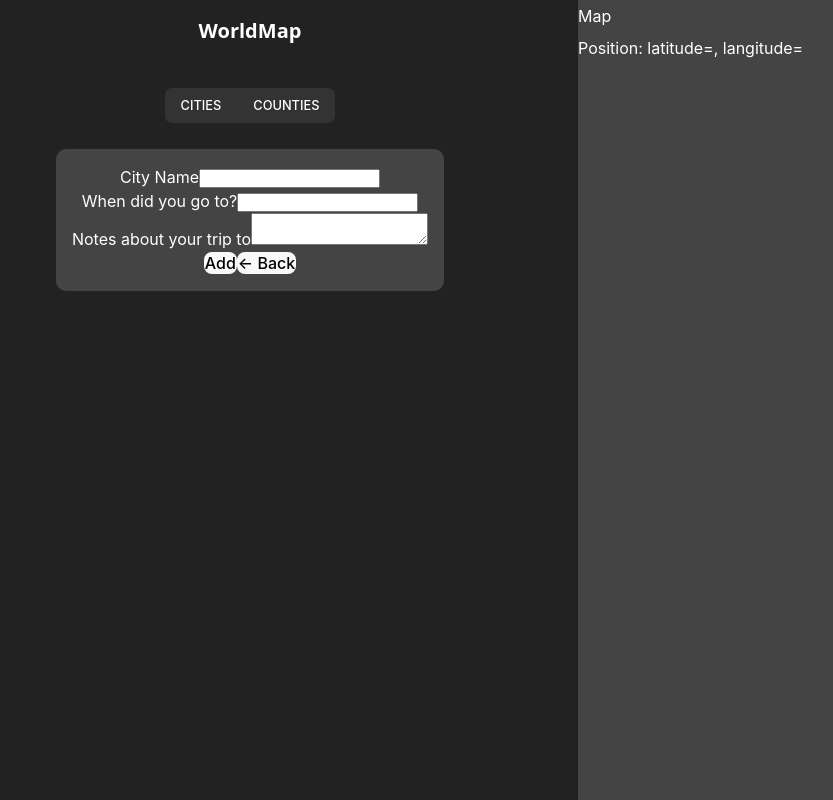
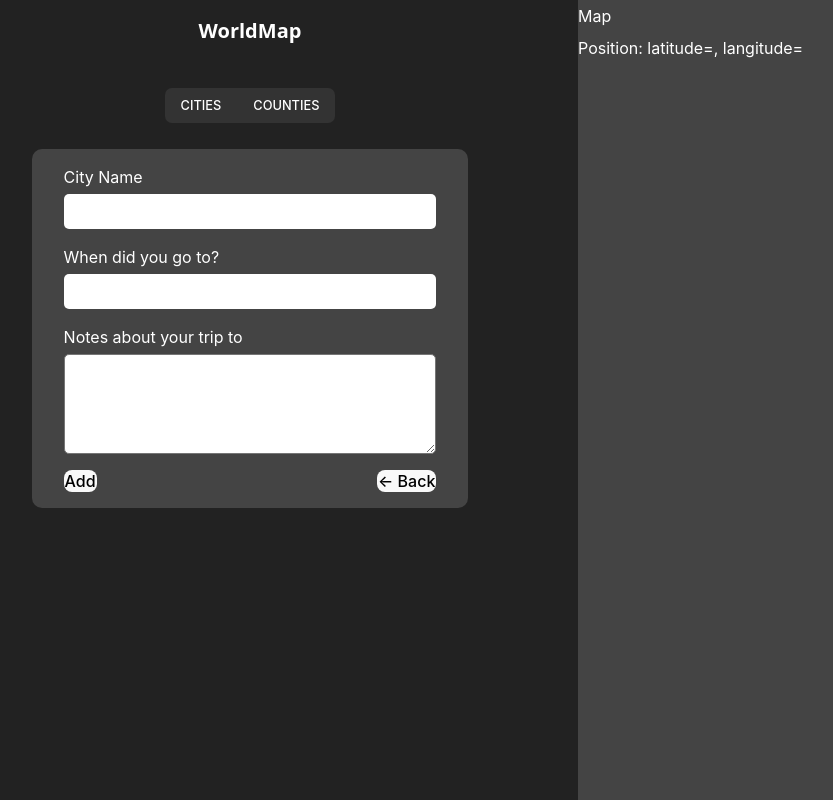
Before and after one commit to Cleve-keem/worldMap, a React (Vite) app: page /app/form in a window 1280 px wide. Shown: the whole page, without its empty margins (78-911 px from the left). Built offline with nearby package versions, Linux system fonts and the light colour scheme.

Commit message:
finished form component

```diff
--- a/src/Components/Form.module.css
+++ b/src/Components/Form.module.css
@@ -1,5 +1,31 @@
 form{
+    width: 70%;
     background-color: #444;
-    padding: 1rem;
+    padding: 1rem 2rem;
     border-radius: 10px;
+    text-align: left;
 }
+
+form .row{
+    display: flex;
+    flex-direction: column;
+    margin-bottom: 1rem;
+    gap: 5px;
+}
+
+form .row input{
+    border: 0;
+    padding: 10px 0;
+    border-radius: 5px;
+}
+
+form textarea{
+    height: 100px;
+    border-radius: 5px;
+}
+
+.buttons{
+    display: flex;
+    justify-content: space-between;
+    align-items: center;
+}
```
